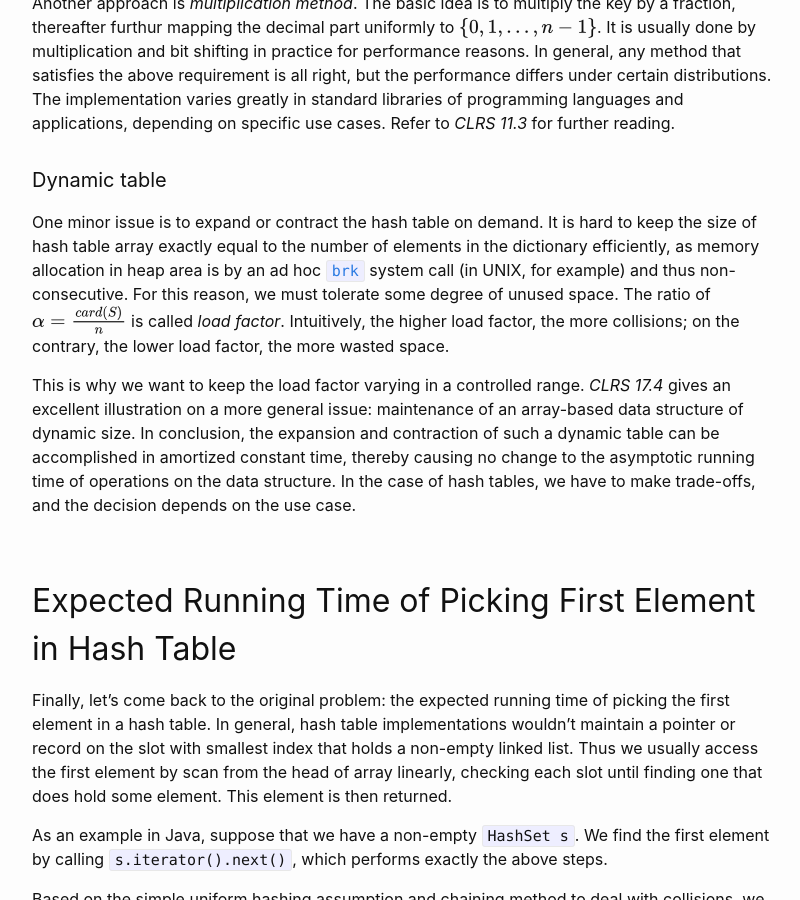
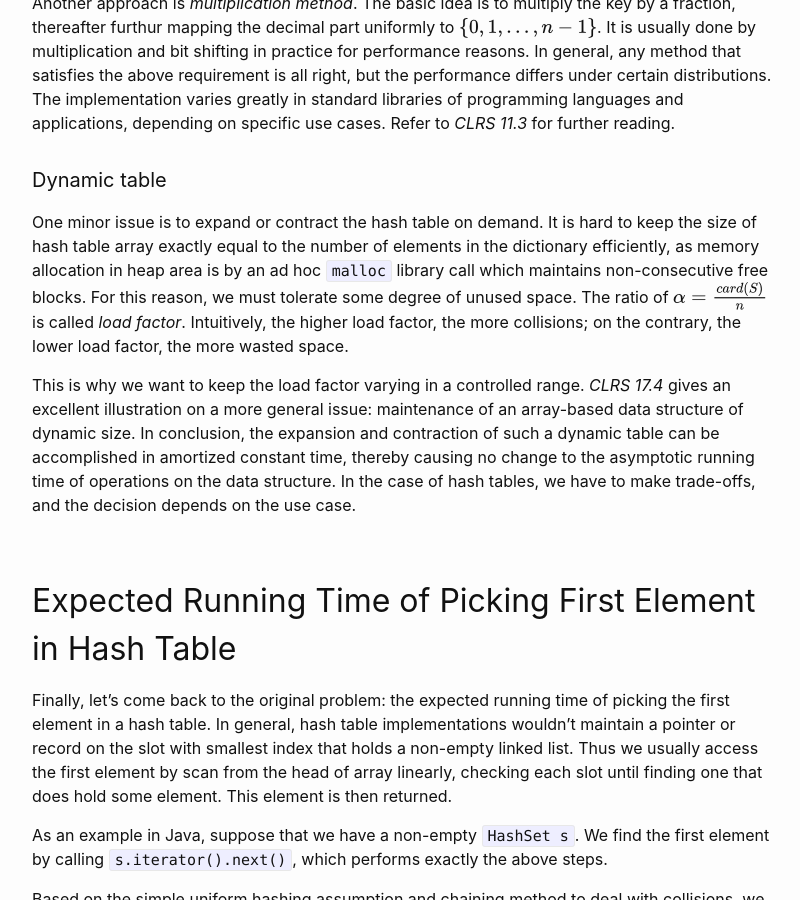
Before and after one commit to maristie/maristie.github.io, a Jekyll site: the page built from _posts/2021-04-29-Expected-Running-Time-of-Picking-First-Element-in-Hash-Table.md, in a window 1280 px wide and 900 px high, scrolled down 2488 px. Shown: the whole window, without its empty margins (238-1038 px from the left). Built offline with Jekyll 4.4.1, drawn with Linux system fonts in a browser that asks for light colours.

Commit message:
Correct errata

```diff
--- a/_posts/2021-04-29-Expected-Running-Time-of-Picking-First-Element-in-Hash-Table.md
+++ b/_posts/2021-04-29-Expected-Running-Time-of-Picking-First-Element-in-Hash-Table.md
@@ -47,7 +47,7 @@ Another approach is *multiplication method*. The basic idea is to multiply the k
 
 #### Dynamic table
 
-One minor issue is to expand or contract the hash table on demand. It is hard to keep the size of hash table array exactly equal to the number of elements in the dictionary efficiently, as memory allocation in heap area is by an ad hoc [`brk`](https://man7.org/linux/man-pages/man2/brk.2.html) system call (in UNIX, for example) and thus non-consecutive. For this reason, we must tolerate some degree of unused space. The ratio of $\alpha = \frac {card(S)}n$ is called *load factor*. Intuitively, the higher load factor, the more collisions; on the contrary, the lower load factor, the more wasted space.
+One minor issue is to expand or contract the hash table on demand. It is hard to keep the size of hash table array exactly equal to the number of elements in the dictionary efficiently, as memory allocation in heap area is by an ad hoc `malloc` library call which maintains non-consecutive free blocks. For this reason, we must tolerate some degree of unused space. The ratio of $\alpha = \frac {card(S)}n$ is called *load factor*. Intuitively, the higher load factor, the more collisions; on the contrary, the lower load factor, the more wasted space.
 
 This is why we want to keep the load factor varying in a controlled range. *CLRS 17.4* gives an excellent illustration on a more general issue: maintenance of an array-based data structure of dynamic size. In conclusion, the expansion and contraction of such a dynamic table can be accomplished in amortized constant time, thereby causing no change to the asymptotic running time of operations on the data structure. In the case of hash tables, we have to make trade-offs, and the decision depends on the use case.
 
```
